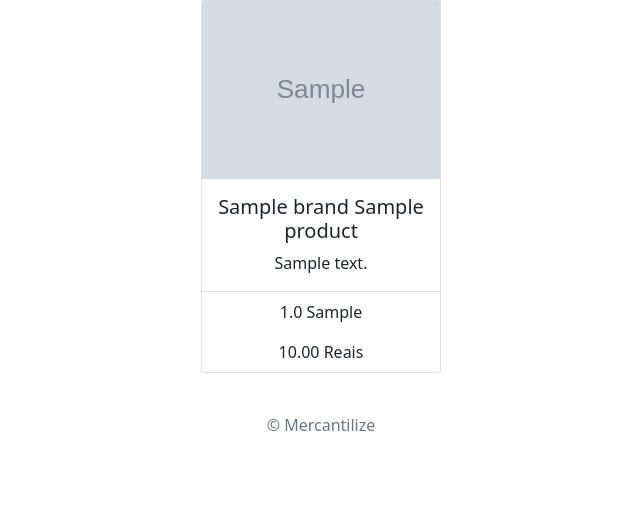
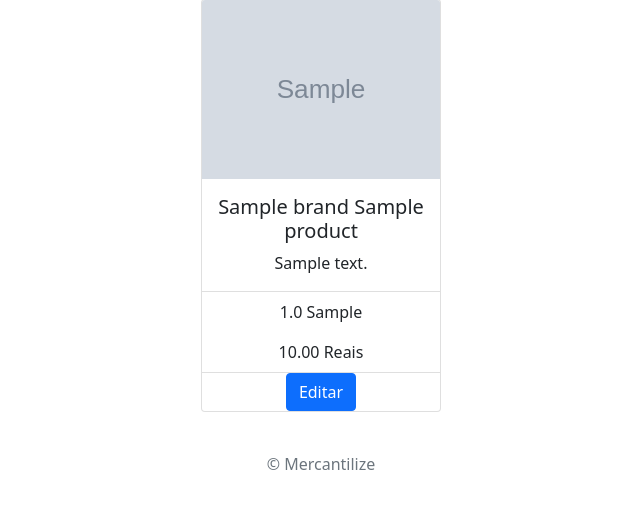
Before and after one commit to Lucas-Espindola-dev/Mercantil, a Django app: page /product/1/ in a window 1280 px wide. Shown: the part 77-586 px from the top of the page, without its empty margins (319-959 px from the left). Run offline with Django 4.2, Linux system fonts and the light colour scheme; tables that the repository leaves empty hold one stand-in row (values such as "Sample post"); grey boxes marked "Sample" are stand-in pictures.

Commit message:
Creating a link to the update page

```diff
--- a/products/templates/product_detail.html
+++ b/products/templates/product_detail.html
@@ -15,6 +15,9 @@
     <li class="list-group-item">{{ object.volume }} {{ object.volume_metric }}</li>
     <li class="list-group-item">{{ object.price }} Reais</li>
   </ul>
+  <div class="buttons-container">
+    <a href="{% url 'products:product_update' pk=object.pk %}" class="btn btn-primary">Editar</a>
+  </div>
 </div>
 
 {% endblock %}
```
